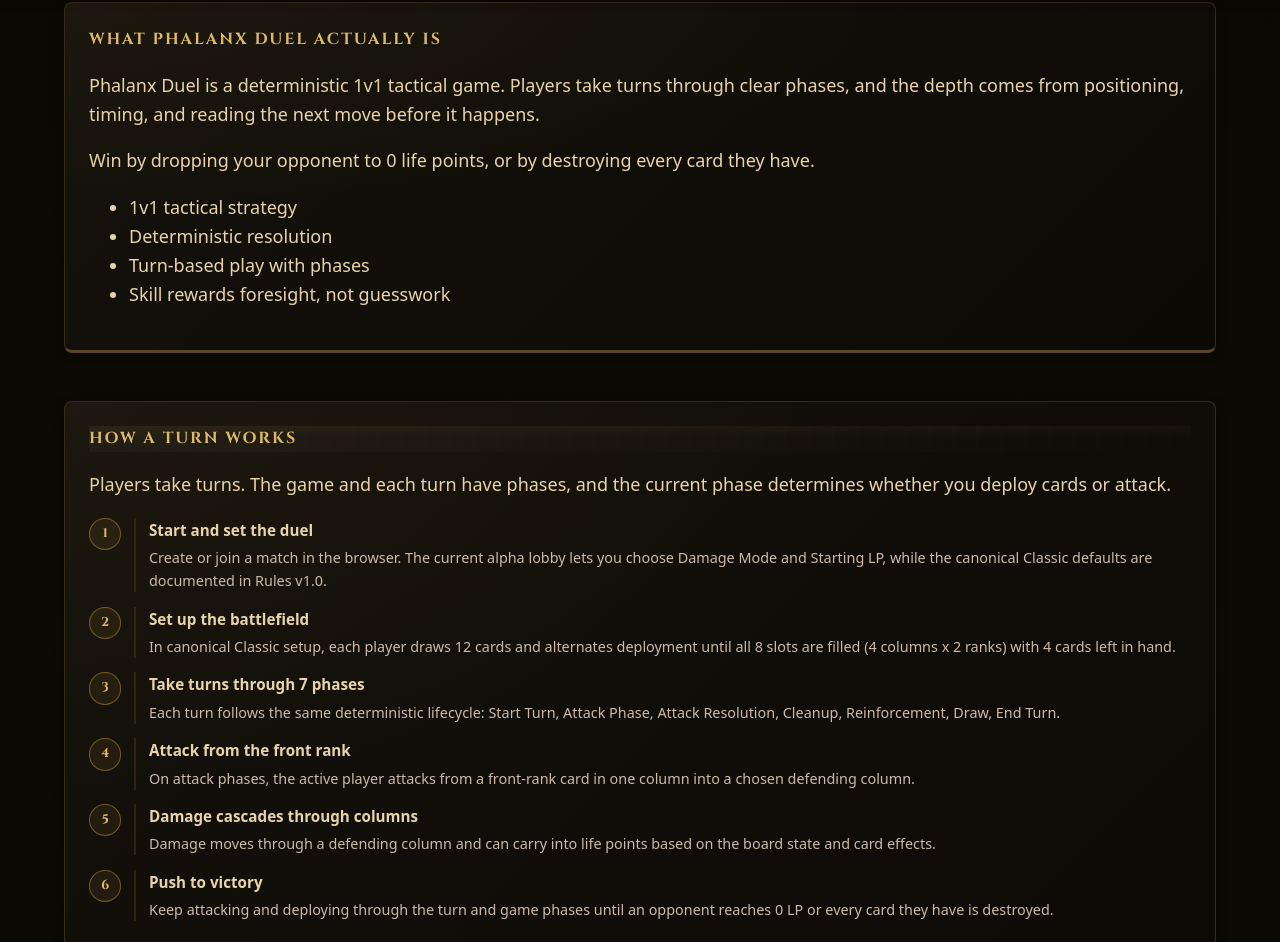
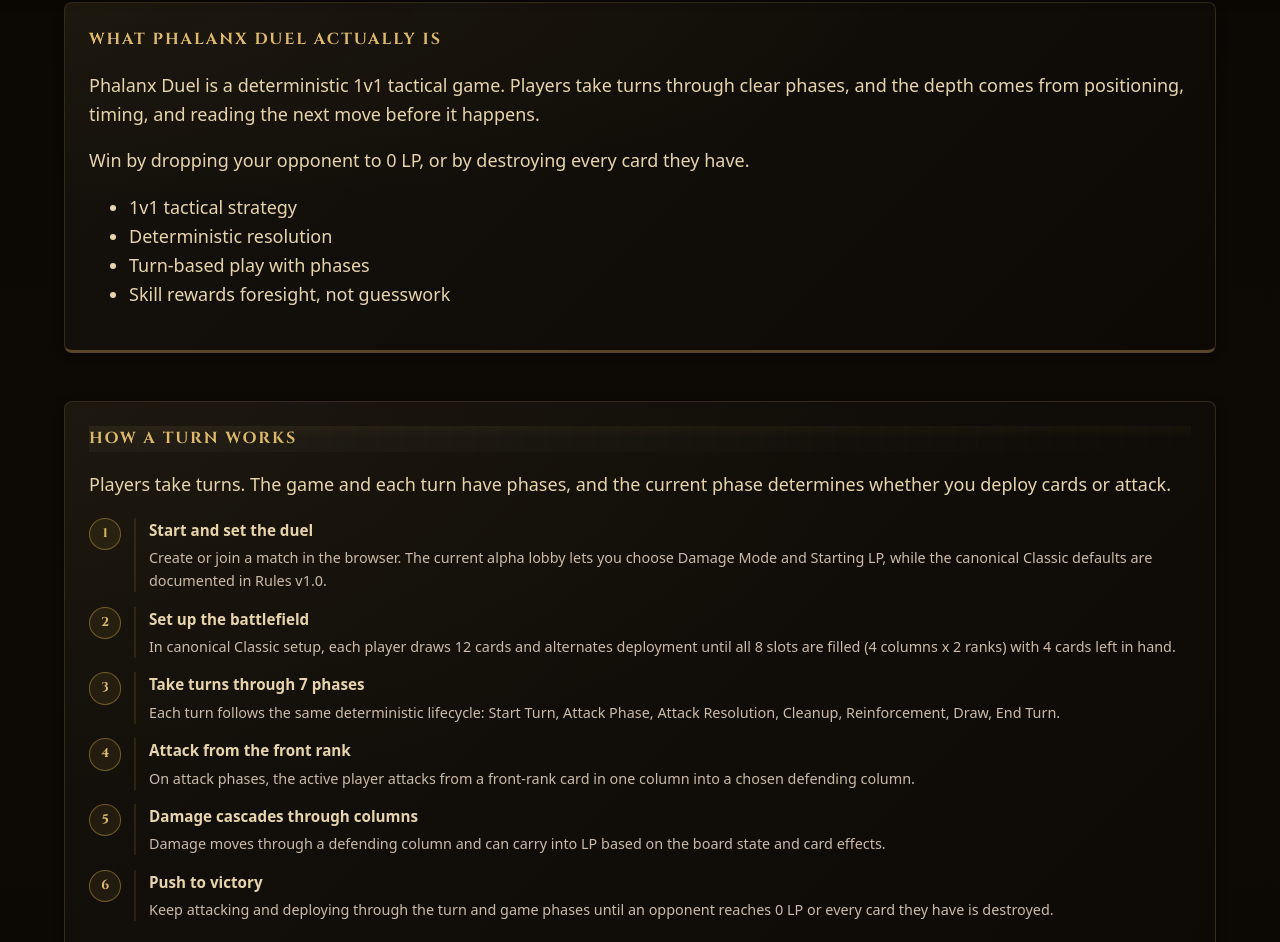
Before and after one commit to phalanxduel/phalanxduel.github.io, a Jekyll site: the page built from index.md, in a window 1280 px wide and 1400 px high, scrolled down 1868 px. Shown: the part 112-1054 px from the top of the window. Built offline with Jekyll 4.4.1, drawn with Linux system fonts in a browser that asks for light colours; some of the changed text lies outside the part shown.

Commit message:
Normalize gameplay terminology across homepage and docs

```diff
--- a/_data/homepage.yml
+++ b/_data/homepage.yml
@@ -230,7 +230,6 @@ variants:
             href: "https://play.phalanxduel.com"
             style: "primary"
             external: true
-          - label: "How a Turn Works"
           - label: "How It Works"
             href: "#how-a-turn-works"
             style: "secondary"
@@ -371,7 +370,7 @@ variants:
             - label: "Actions"
               value: "Create Match • Join Match • Watch Match"
             - label: "Rules"
-              value: "How to play ▼"
+              value: "How to Play ▼"
           footer: "After Create Match: copy player link + spectator link and wait for your challenger."
 
       - type: "steps_teaser"
@@ -405,7 +404,7 @@ variants:
           - "Damage Mode selector (Cumulative or Per-Turn Reset)"
           - "Starting LP (default 20)"
           - "Create Match, Join Match, or Watch Match"
-          - "In-app How to play panel"
+          - "In-app How to Play panel"
           - "Instant player invite link"
           - "Spectator link for every match"
           - "Friend joins with Join Match or Accept & Enter Match"
@@ -417,7 +416,7 @@ variants:
         heading: "What Phalanx Duel actually is"
         body: "Phalanx Duel is a deterministic 1v1 tactical game. Players take turns through clear phases, and the depth comes from positioning, timing, and reading the next move before it happens."
         paragraphs:
-          - "Win by dropping your opponent to 0 life points, or by destroying every card they have."
+          - "Win by dropping your opponent to 0 LP, or by destroying every card they have."
         bullets:
           - "1v1 tactical strategy"
           - "Deterministic resolution"
@@ -439,7 +438,7 @@ variants:
           - heading: "Attack from the front rank"
             body: "On attack phases, the active player attacks from a front-rank card in one column into a chosen defending column."
           - heading: "Damage cascades through columns"
-            body: "Damage moves through a defending column and can carry into life points based on the board state and card effects."
+            body: "Damage moves through a defending column and can carry into LP based on the board state and card effects."
           - heading: "Push to victory"
             body: "Keep attacking and deploying through the turn and game phases until an opponent reaches 0 LP or every card they have is destroyed."
         helper_line: "You do not need every suit interaction memorized before your first game. Play one match, then use the in-app quick rules and full rules as questions come up."
--- a/how-to-play.md
+++ b/how-to-play.md
@@ -50,7 +50,7 @@ description: "Your first match in Phalanx Duel, from classic setup to the first
   <ol class="quick-list">
     <li><strong>Choose an Attacker:</strong> Only the card at <strong>rank 0</strong> (front) in a column can attack.</li>
     <li><strong>Choose a Defending Column:</strong> You target a column, not an individual card.</li>
-    <li><strong>Resolve the Chain:</strong> Damage goes front card -> back card -> player life.</li>
+    <li><strong>Resolve the Chain:</strong> Damage goes front card -> back card -> player LP.</li>
     <li><strong>Carryover Matters:</strong> If damage destroys a card, any remaining damage can continue through the next boundary.</li>
     <li><strong>Cleanup and Collapse:</strong> Destroyed cards are removed, then the column collapses forward.</li>
   </ol>
```
Also changed, not shown: technical-details.md (+1 -1 lines).
